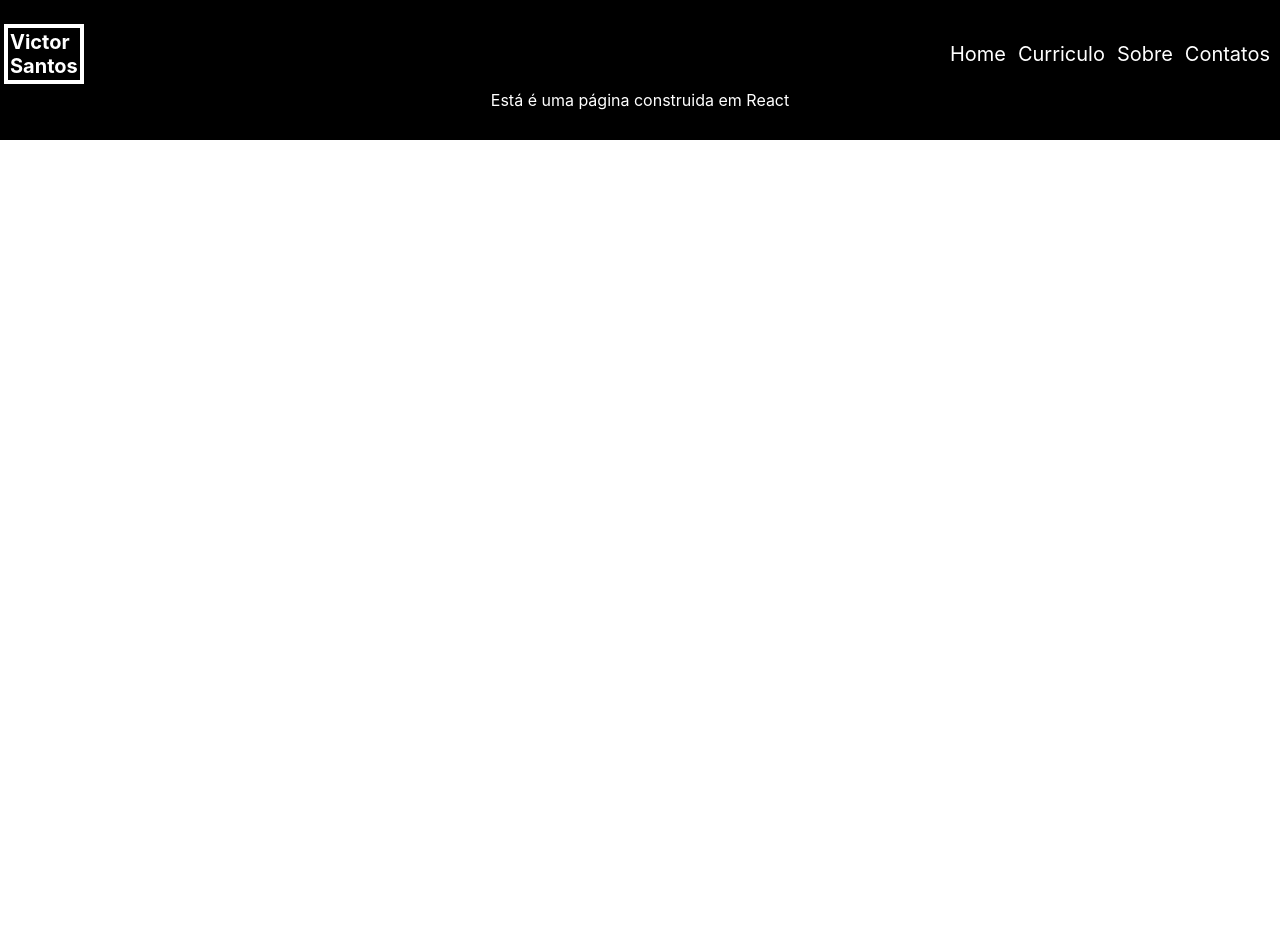
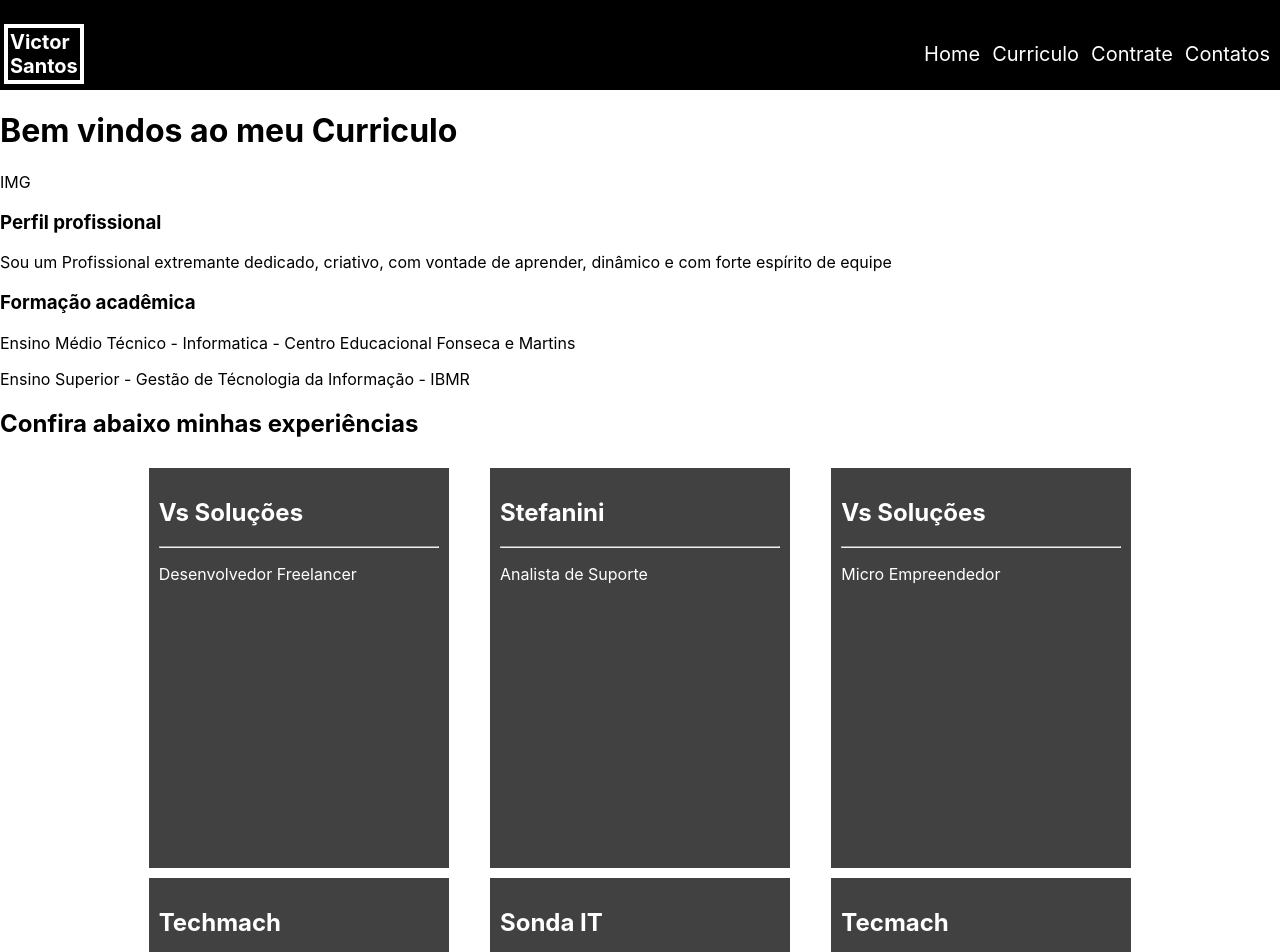
Before and after one commit to victorwsantos/react-page, a React (Create React App) app: page /Objetivos in a window 1280 px wide. Shown: the top 952 px of the page. Before the commit the page ends 800 px from the top, so only its background shows below. Built offline with nearby package versions, Linux system fonts and the light colour scheme.

Commit message:
Currículo page
Criação da estrutura da página do currículo.

```diff
--- a/src/App.css
+++ b/src/App.css
@@ -151,6 +151,15 @@
   flex-grow: 1;
 
 }
+.flashsCurriculo{
+  display: flex;
+  justify-content: space-around;
+  width: 80%;
+  margin: 20px auto;
+  flex-wrap: wrap;
+  border-top: 10px;
+  flex-grow: 1;
+}
 @media (max-width: 700px){
   .botoes-pg-index{
     margin-top: 50px;
--- a/src/componentes/Header/index.js
+++ b/src/componentes/Header/index.js
@@ -14,7 +14,7 @@
                     <ul id='menu'>
                         <li><Link to='/' className="Home" >Home</Link></li>
                         <li><Link to='/Objetivos' className="objetivos" >Curriculo</Link></li>
-                        <li><Link to='/Sobre' className="sobre" >Sobre</Link></li>
+                        <li><Link to='/Sobre' className="sobre" >Contrate</Link></li>
                         <li><Link to='/Contatos' className="Contatos">Contatos</Link></li>
                     </ul>
                 </nav>
--- a/src/componentes/Home/index.js
+++ b/src/componentes/Home/index.js
@@ -2,9 +2,10 @@
 import Header from '../Header'
 import Footer from '../Footer'
 import FlashCards from "../FlashCards";
-
+import Perfil from "../Perfil";
 
 function Home() {
+
 
   return (
     <div className='pg-completa'>
--- a/src/componentes/Objetivos/index.js
+++ b/src/componentes/Objetivos/index.js
@@ -1,11 +1,19 @@
 import React from "react";
 import Header from "../Header"
+import Curriculo from "../Perfil";
 import Footer from "../Footer"
+
 import '../../App.css';
 const Objetivos = () => (
     <div>
     < Header />
+      <div>
+        <h1>Bem vindos ao meu Curriculo</h1>
 
+      </div>
+      <div>
+        < Curriculo/>
+      </div>
     < Footer  />
 
   </div>
--- /dev/null
+++ b/src/componentes/Perfil/index.js
@@ -0,0 +1,34 @@
+import React from 'react';
+import FlashCards from '../FlashCards'
+
+
+export default function Curriculo(){
+    return(
+            <div>
+                <div>IMG</div>
+                <div>
+                    <h3>Perfil profissional</h3>
+                    <p>Sou um Profissional extremante dedicado, criativo, com vontade de aprender, dinâmico e com forte espírito de equipe</p>
+                </div>
+                <div>
+                    <h3>Formação acadêmica</h3>
+                    <p>Ensino Médio Técnico - Informatica - Centro Educacional Fonseca e Martins</p>
+                    <p>Ensino Superior - Gestão de Técnologia da Informação - IBMR</p>
+                </div>
+                <div>
+                    <h2>Confira abaixo minhas experiências</h2>
+                </div>
+                <div className='flashsCurriculo'>
+                    < FlashCards titulo='Vs Soluções' descricao='Desenvolvedor Freelancer' />
+                   < FlashCards titulo='Stefanini' descricao='Analista de Suporte' />
+                   < FlashCards titulo='Vs Soluções' descricao='Micro Empreendedor' />
+                   < FlashCards titulo='Techmach' descricao='Técnico de impressoras pleno' />
+                   < FlashCards titulo='Sonda IT' descricao='Coordenador de Helpdesk' />
+                   < FlashCards titulo='Tecmach' descricao='Técnico de impressora JR' />
+                    < FlashCards titulo='Grupo Positiva' descricao='Técnico em Eletronica JR' />
+                   < FlashCards titulo='Grupo Positiva' descricao='Estágio técnico' />
+                </div>
+            </div>
+        )
+
+}
--- a/src/componentes/Sobre/index.js
+++ b/src/componentes/Sobre/index.js
@@ -2,7 +2,7 @@
 import Header from "../Header"
 import Footer from "../Footer"
 import '../../App.css';
-import Card from "../Cards";
+
 const Sobre = () => (
     <div>
     < Header />
```
